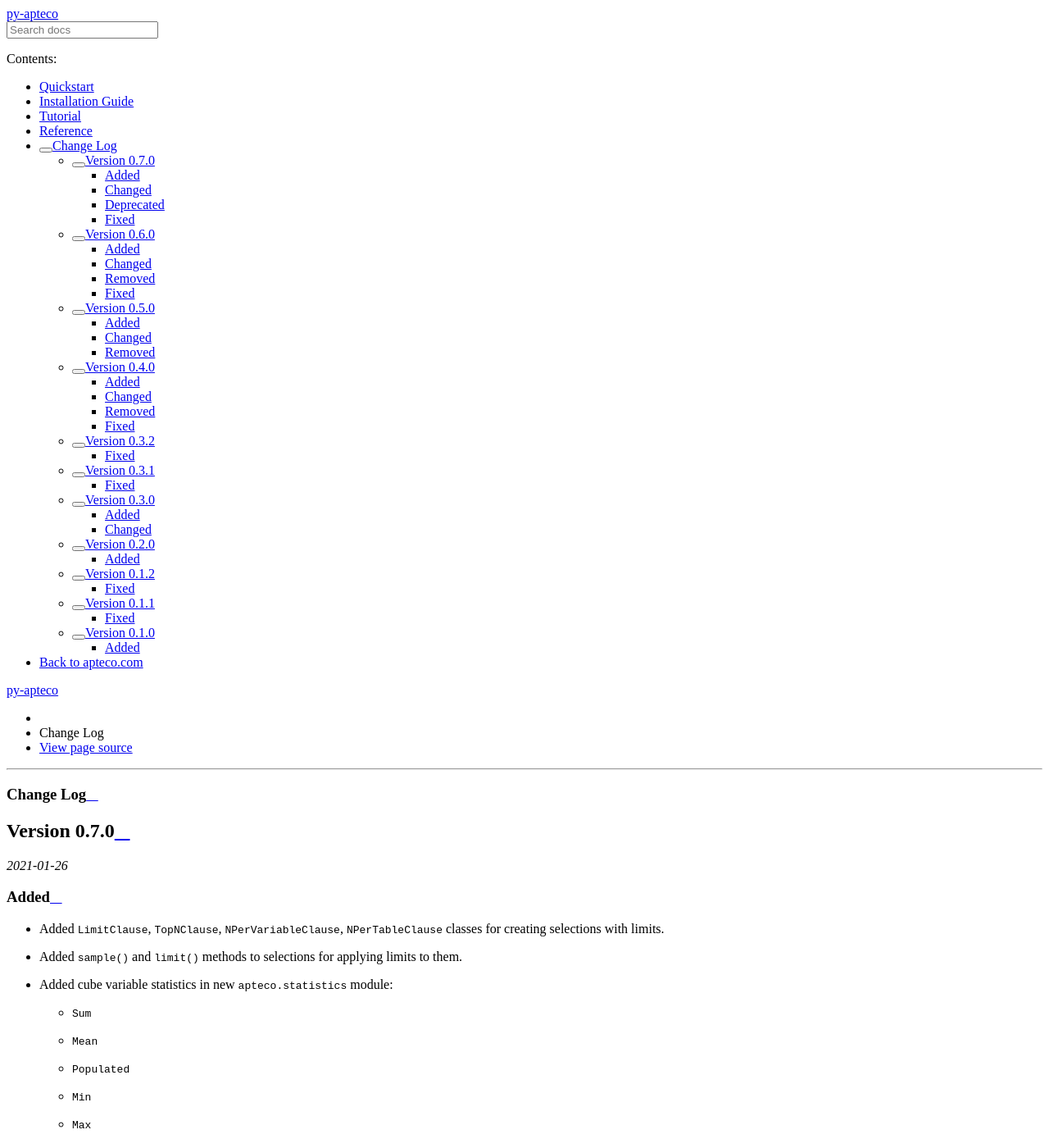
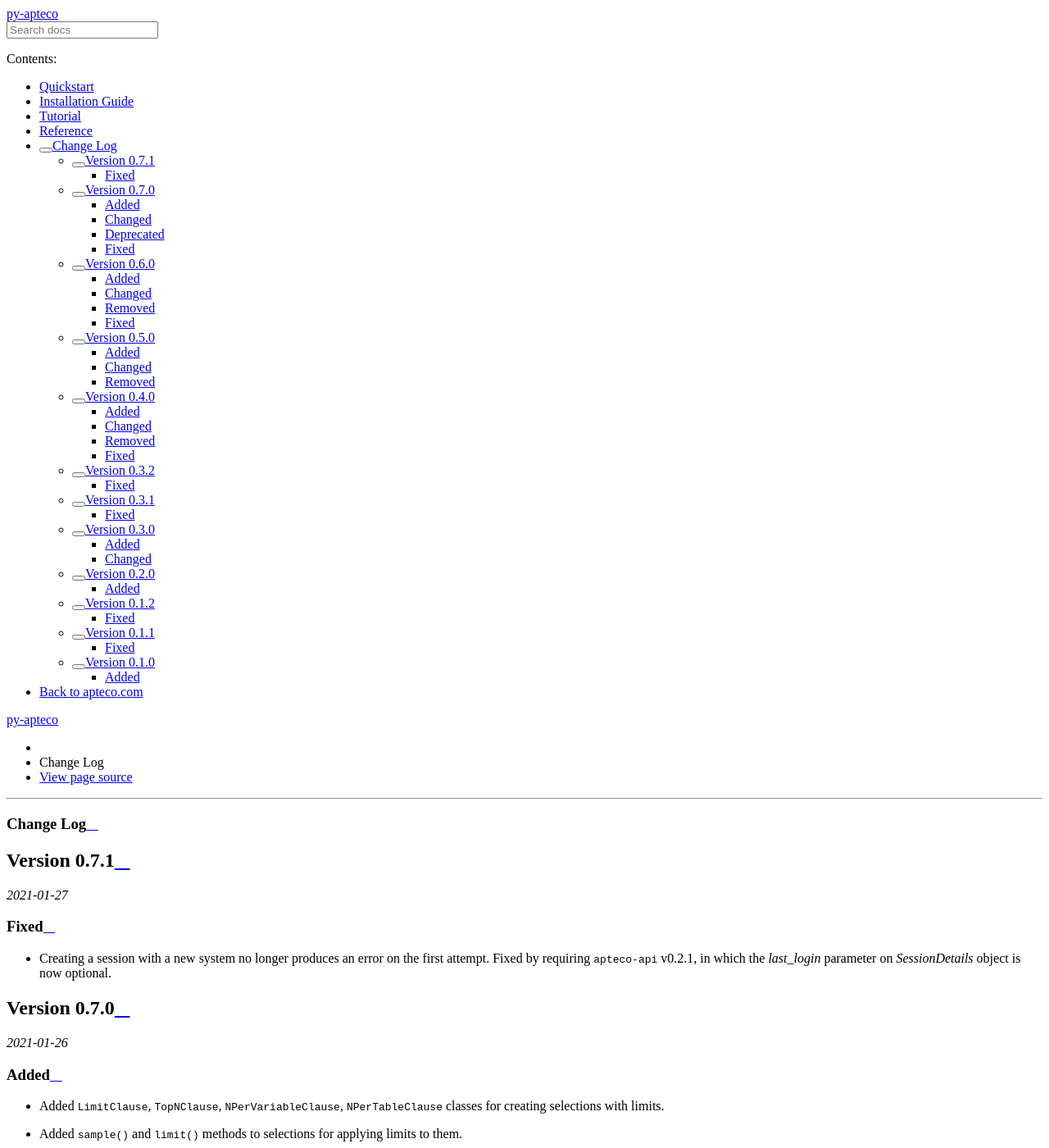
Before and after one commit to Apteco/py-apteco, a Sphinx documentation site: the page built from docs/source/changelog.rst, in a window 1280 px wide and 1400 px high. Shown: the whole window at 82% size. Built offline with Sphinx 7.4.7 and the Read the Docs theme 2.0.0, drawn with Linux system fonts in a browser that asks for light colours.

Commit message:
Update changelog. [AB#4243]

```diff
--- a/docs/source/changelog.rst
+++ b/docs/source/changelog.rst
@@ -1,6 +1,18 @@
 **************
   Change Log
 **************
+
+Version 0.7.1
+=============
+
+*2021-01-27*
+
+Fixed
+-----
+
+* Creating a session with a new system no longer produces an error on the first attempt.
+  Fixed by requiring ``apteco-api`` v0.2.1, in which the `last_login` parameter on
+  `SessionDetails` object is now optional.
 
 Version 0.7.0
 =============
```
